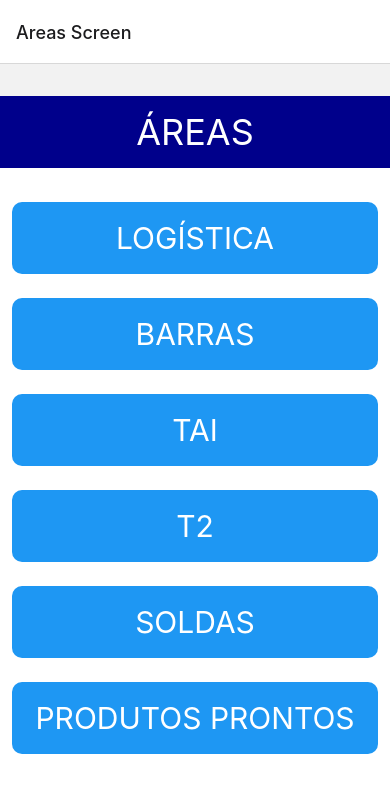
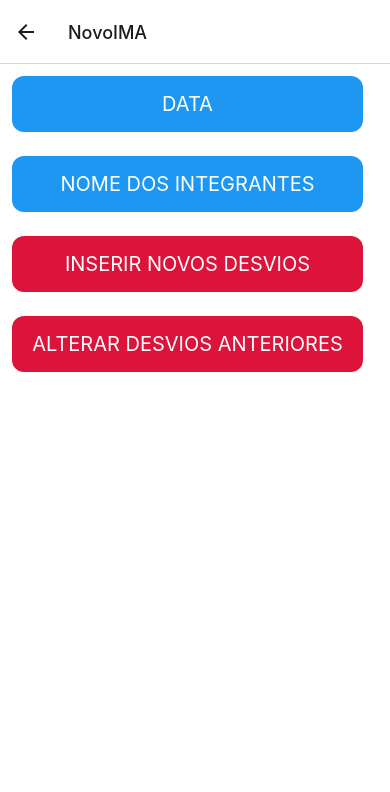
Before and after one commit to diego-carneiro/Gerdau_App, a React Native app: screen /NovoIMA in a window 390 px wide. Shown: the top 792 px of the page. Built offline with nearby package versions, Linux system fonts and the light colour scheme.

Commit message:
navigation function added

```diff
--- a/App.js
+++ b/App.js
@@ -1,26 +1,21 @@
-import { NavigationContainer, TabActions } from "@react-navigation/native";
+import React from "react";
+import { NavigationContainer } from "@react-navigation/native";
+import { createNativeStackNavigator } from "@react-navigation/native-stack";
 import { StatusBar } from "expo-status-bar";
 import { StyleSheet, Text, View } from "react-native";
-import { createNativeStackNavigator } from "@react-navigation/native-stack";
+
 import AreasScreen from "./src/views/AreasScreen";
+import LogisticsScreen from "./src/views/LogisticsScreen"
+import StackNavigator from "./src/navigation/StackNavigator/StackNavigator";
 
-const Tab = createNativeStackNavigator();
-
-function MyTabs() {
-  return (
-    <Tab.Navigator>
-      <Tab.Screen name="Areas Screen" component={AreasScreen} />
-    </Tab.Navigator>
-  );
-}
 
 export default function App() {
   return (
     <NavigationContainer>
-      <MyTabs />
+      <StackNavigator />
     </NavigationContainer>
   );
-}
+};
 
 const styles = StyleSheet.create({
   container: {
--- a/package.json
+++ b/package.json
@@ -10,14 +10,15 @@
     "eject": "expo eject"
   },
   "dependencies": {
+    "@expo/ngrok": "^4.1.0",
     "@react-navigation/native": "^6.0.10",
     "@react-navigation/native-stack": "^6.6.2",
     "expo": "~45.0.0",
     "expo-status-bar": "~1.3.0",
     "react": "17.0.2",
     "react-dom": "17.0.2",
-    "react-native": "0.68.1",
-    "react-native-safe-area-context": "4.2.4",
+    "react-native": "^0.68.2",
+    "react-native-safe-area-context": "^4.2.4",
     "react-native-screens": "~3.11.1",
     "react-native-web": "0.17.7"
   },
--- a/src/components/Button.js
+++ b/src/components/Button.js
@@ -1,21 +1,44 @@
 import React from "react";
-import { StyleSheet, View, Text } from "react-native";
+import { StyleSheet, View, Text, TouchableOpacity } from "react-native";
+import { NavigationContainer } from "@react-navigation/native";
 
-export default function Button({ name }) {
+export default function Button({ navigation, buttonType, buttonText, buttonNavigation }) {
+
   return (
-    <View style={styles.header}>
-      <Text style={{ color: "#FFF", fontSize: 30}}>{name}</Text>
-    </View>
+    <>
+      {buttonType === 1 &&
+        <TouchableOpacity style={styles.button1} onPress={() => navigation.navigate(buttonNavigation)}>
+          <Text style={{ color: "#FFF", fontSize: 20 }}  >{buttonText}</Text>
+        </TouchableOpacity>}
+      {buttonType === 2 &&
+        <TouchableOpacity style={styles.button2} onPress={() => navigation.navigate(buttonNavigation)}>
+          <Text style={{ color: "#FFF", fontSize: 20 }}  >{buttonText}</Text>
+        </TouchableOpacity>}
+    </>
+
+
   );
 }
 
 const styles = StyleSheet.create({
-  header: {
-    height: 72,
+  button1: {
+    width: "90%",
+    height: 56,
     backgroundColor: "#1E97F3",
     margin: 12,
     justifyContent: "center",
     alignItems: "center",
-    borderRadius: 10,
+    elevation: 8,
+    borderRadius: 12,
+  },
+  button2: {
+    width: "90%",
+    height: 56,
+    backgroundColor: "crimson",
+    margin: 12,
+    justifyContent: "center",
+    alignItems: "center",
+    elevation: 8,
+    borderRadius: 12,
   },
 });
--- a/src/components/Header.js
+++ b/src/components/Header.js
@@ -1,10 +1,11 @@
 import React from "react";
 import { StyleSheet, View, Text } from "react-native";
 
-export default function Header({ HeaderTitle }) {
+export default function Header(p) {
   return (
+
     <View style={styles.header}>
-      <Text style={{ color: "#FFF", fontSize: 36}}>{HeaderTitle}</Text>
+      <Text style={{ color: "#FFF", fontSize: 20}}></Text>
     </View>
   );
 }
@@ -13,8 +14,8 @@ const styles = StyleSheet.create({
   header: {
     height: 72,
     backgroundColor: "#00008B",
-    justifyContent: "center",
+
+    display: "flex",
     alignItems: "center",
-    marginBottom: 22,
   },
 });
--- a/src/index.js
+++ b/src/index.js
@@ -15,7 +15,4 @@ const styles = StyleSheet.create({
     backgroundColor: '#fff',
 
   },
-  teste: {
-    backgroundColor: "red",
-  }
 });
--- /dev/null
+++ b/src/navigation/StackNavigator/StackNavigator.js
@@ -0,0 +1,19 @@
+import React from "react";
+import { createNativeStackNavigator } from "@react-navigation/native-stack";
+import AreasScreen from "../../views/AreasScreen";
+import LogisticsScreen from "../../views/LogisticsScreen";
+import NovoIMA from "../../views/NovoIMA";
+import History from "../../views/History";
+
+const Stack = createNativeStackNavigator();
+
+export default function StackNavigator() {
+  return (
+    <Stack.Navigator initialRouteName="Áreas">
+      <Stack.Screen name="Áreas" component={AreasScreen} />
+      <Stack.Screen name="Logística" component={LogisticsScreen} />
+      <Stack.Screen name="NovoIMA" component={NovoIMA} />
+      <Stack.Screen name="Histórico" component={History} />
+    </Stack.Navigator>
+  );
+}
--- a/src/views/AreasScreen.js
+++ b/src/views/AreasScreen.js
@@ -1,18 +1,20 @@
 import { StyleSheet, Text, View } from "react-native";
 
 import Button from "../components/Button";
-import Header from "../components/Header";
 
-export default function AreasScreen() {
+export default function AreasScreen({ navigation }) {
   return (
     <View style={styles.container}>
-      <Header HeaderTitle={"ÁREAS"} />
-      <Button name={"LOGÍSTICA"} />
-      <Button name={"BARRAS"} />
-      <Button name={"TAI"} />
-      <Button name={"T2"} />
-      <Button name={"SOLDAS"} />
-      <Button name={"PRODUTOS PRONTOS"} />
+      <Button navigation={navigation} buttonType={1} buttonText={"LOGÍSTICA"} buttonNavigation={"Logística"} />
+      <Button navigation={navigation} buttonType={1} buttonText={"BARRAS"} />
+      <Button navigation={navigation} buttonType={1} buttonText={"TAI"}/>
+      <Button navigation={navigation} buttonType={1} buttonText={"T2"}/>
+      <Button navigation={navigation} buttonType={1} buttonText={"SOLDAS"}/>
+      <Button navigation={navigation} buttonType={1} buttonText={"PRODUTOS PRONTOS"} />
+      <Button navigation={navigation} buttonType={1} buttonText={"FACILITES"} />
+      <Button navigation={navigation} buttonType={1} buttonText={"MAN. MECÂNICA E UTILIDADES"} />
+      <Button navigation={navigation} buttonType={1} buttonText={"PRODUTOS"} />
+      <Button navigation={navigation} buttonType={1} buttonText={"PRODUTOS"} />
     </View>
   );
 }
@@ -21,6 +23,5 @@ const styles = StyleSheet.create({
   container: {
     flex: 1,
     backgroundColor: "#fff",
-    marginTop: 32,
   },
 });
--- /dev/null
+++ b/src/views/History.js
@@ -0,0 +1,19 @@
+import React from "react";
+import { StyleSheet, Text, View } from "react-native";
+
+import Button from "../components/Button";
+
+export default function History({ navigation }) {
+  return (
+    <View style={styles.container}>
+      <Button navigation={navigation} buttonType={1} buttonText={"DATA"} />
+    </View>
+  );
+}
+
+const styles = StyleSheet.create({
+  container: {
+    flex: 1,
+    backgroundColor: "#fff",
+  },
+});
--- a/src/views/LogisticsScreen.js
+++ b/src/views/LogisticsScreen.js
@@ -0,0 +1,20 @@
+import { StyleSheet, Text, View } from "react-native";
+
+import Button from "../components/Button";
+import Header from "../components/Header";
+
+export default function LogisticsScreen({ navigation }) {
+  return (
+    <View style={styles.container}>
+      <Button navigation={navigation} buttonType={1} buttonText={"NOVO IMA"} buttonNavigation={"NovoIMA"}/>
+      <Button navigation={navigation} buttonType={1} buttonText={"HISTÓRICO"} buttonNavigation={"Histórico"}/>
+    </View>
+  );
+}
+
+const styles = StyleSheet.create({
+  container: {
+    flex: 1,
+    backgroundColor: "#fff",
+  },
+});
--- /dev/null
+++ b/src/views/NovoIMA.js
@@ -0,0 +1,22 @@
+import React from "react";
+import { StyleSheet, Text, View } from "react-native";
+
+import Button from "../components/Button";
+
+export default function NovoIMA({ navigation }) {
+  return (
+    <View style={styles.container}>
+      <Button navigation={navigation} buttonType={1} buttonText={"DATA"} />
+      <Button navigation={navigation} buttonType={1} buttonText={"NOME DOS INTEGRANTES"} />
+      <Button navigation={navigation} buttonType={2} buttonText={"INSERIR NOVOS DESVIOS"} />
+      <Button navigation={navigation} buttonType={2} buttonText={"ALTERAR DESVIOS ANTERIORES"} />
+    </View>
+  );
+}
+
+const styles = StyleSheet.create({
+  container: {
+    flex: 1,
+    backgroundColor: "#fff",
+  },
+});
```
Also changed, not shown: 2 other files (tests, documents, lock files or other folders).
